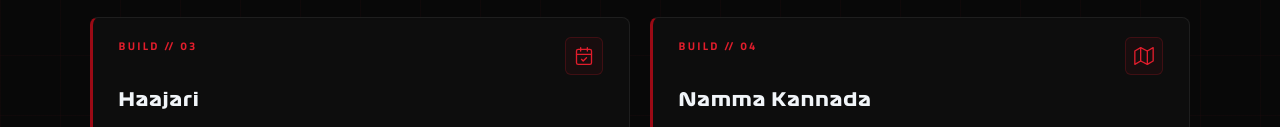
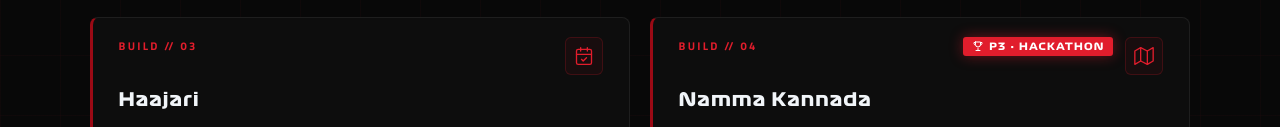
Before and after one commit to akshobyaas/akshobyaas.github.io, a plain HTML site: page index.html in a window 1280 px wide. Shown: the part 2250-2377 px from the top of the page. Drawn offline with Linux system fonts and the light colour scheme.

Commit message:
Hackathon tag on Namma Kannada card

```diff
--- a/index.html
+++ b/index.html
@@ -726,6 +726,7 @@
           <article class="project-card">
             <div class="proj-card-top">
               <div class="build-num">BUILD // 04</div>
+              <a href="#results" class="proj-award" title="See race results"><svg width="12" height="12" viewBox="0 0 24 24" fill="none" stroke="currentColor" stroke-width="2" stroke-linecap="round" stroke-linejoin="round" aria-hidden="true"><path d="M8 21h8M12 17v4M7 4h10v5a5 5 0 0 1-10 0V4z"/><path d="M17 5h3v2a3 3 0 0 1-3 3M7 5H4v2a3 3 0 0 0 3 3"/></svg>P3 · Hackathon</a>
               <div class="proj-icon" aria-hidden="true"><svg width="20" height="20" viewBox="0 0 24 24" fill="none" stroke="currentColor" stroke-width="1.6" stroke-linecap="round" stroke-linejoin="round"><polygon points="1 6 1 22 8 18 16 22 23 18 23 2 16 6 8 2 1 6"/><line x1="8" y1="2" x2="8" y2="18"/><line x1="16" y1="6" x2="16" y2="22"/></svg></div>
             </div>
             <h3 class="proj-name">Namma Kannada</h3>
--- a/style.css
+++ b/style.css
@@ -981,3 +981,10 @@ html:not(.gsap-on) .podium-step.is-me { background: linear-gradient(180deg, rgba
 
 /* Custom cursor only exists for mouse users */
 body:not(.has-pointer) #cursor-dot, body:not(.has-pointer) #cursor-ring { display: none; }
+
+/* Award tag on a project card (links to Results) */
+.proj-award { display: inline-flex; align-items: center; gap: 0.35rem; margin-left: auto; margin-right: 0.75rem;
+  padding: 0.22rem 0.55rem; border-radius: 3px; background: var(--red); color: #fff; text-decoration: none;
+  font: 700 0.62rem var(--font-head); letter-spacing: 0.12em; text-transform: uppercase;
+  box-shadow: 0 0 14px rgba(225,29,44,0.45); transition: transform 0.2s, box-shadow 0.2s; }
+.proj-award:hover { transform: translateY(-1px); box-shadow: 0 0 22px rgba(225,29,44,0.7); }
```
